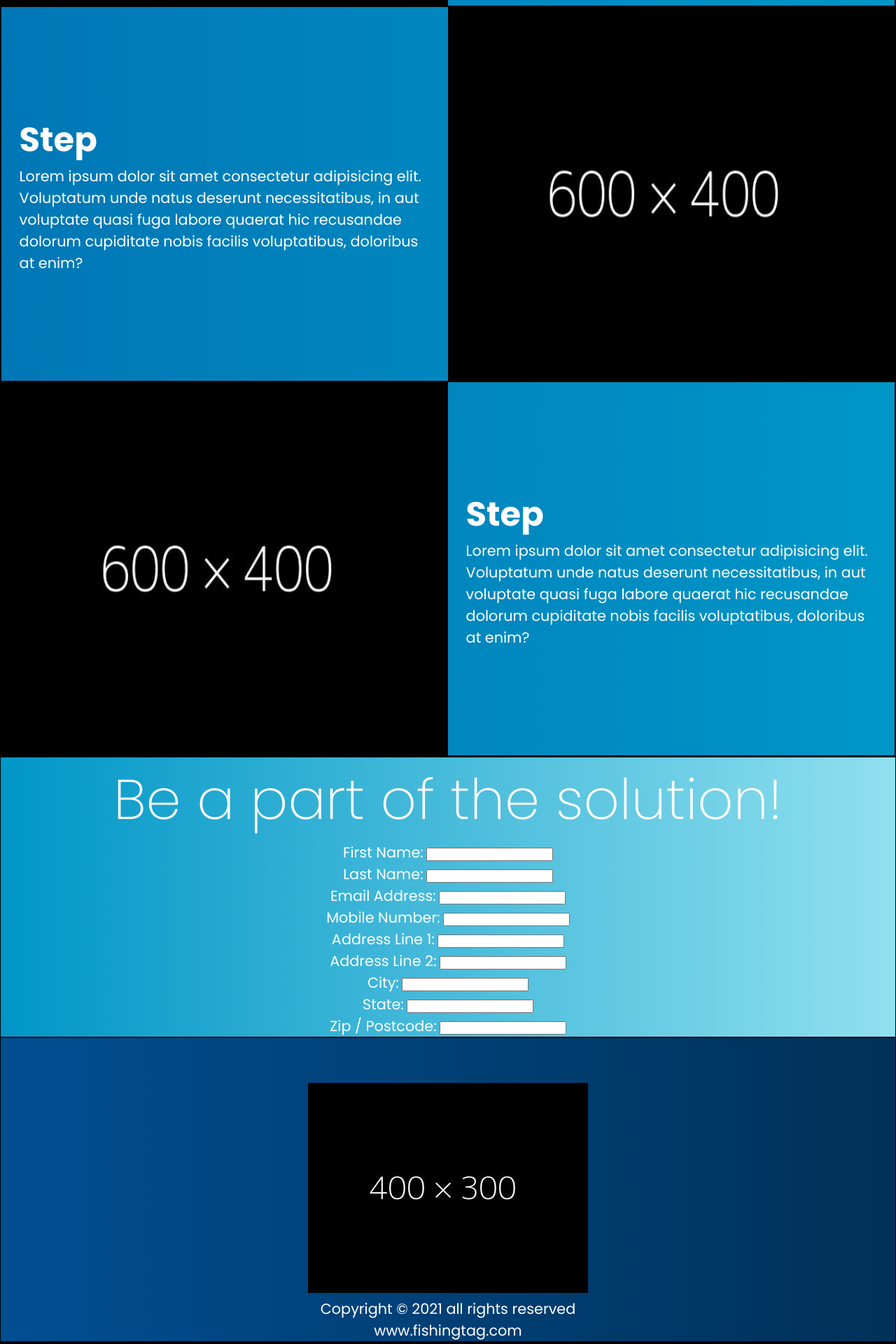
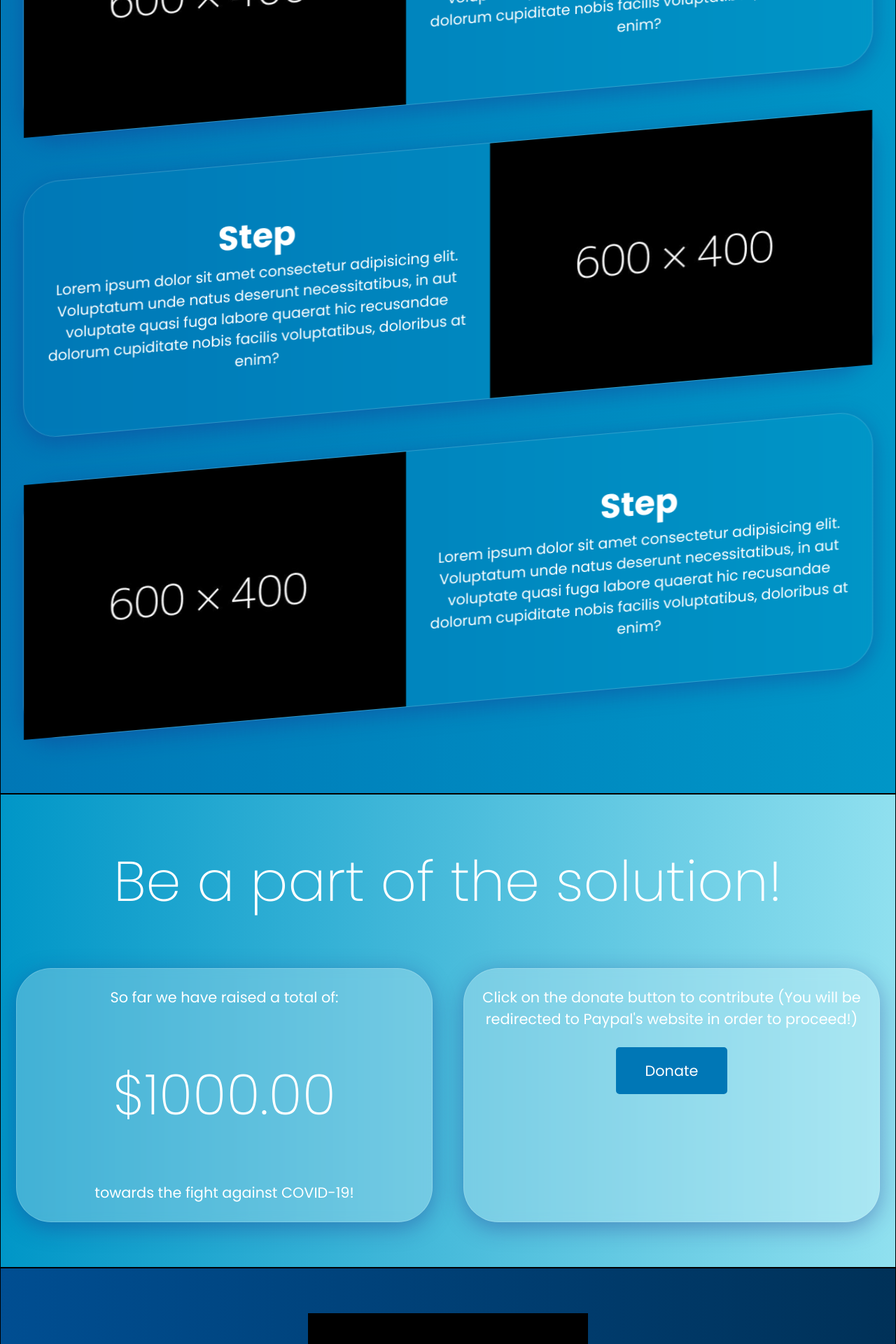
Before and after one commit to djibril-coulybaly/FishingTAG-A2G-Campaign-Website, a PHP site: page / in a window 1280 px wide. Shown: the part 2040-3960 px from the top of the page at 70% size. Run offline with PHP 8.4, Linux system fonts and the light colour scheme.

Commit message:
Added JS functionality + re-structure HTML
Added the Javascript functionality to scroll to a specific part of the page when clicked and to change the colour of the navigation bar when scrolling.

The HTML page was also restructured to include the form, links to pages and the amount raised so far.

Finally the CSS contains the physical changes made as a result of the aforementioned

```diff
--- a/Website/Assets/CSS/styles.css
+++ b/Website/Assets/CSS/styles.css
@@ -16,21 +16,28 @@ Universal Selector = Sets the style for all the elements on the HTML Page
 
 html{
   box-sizing: border-box;
+  height: 100%;
 }
 
 body{
   font-family: 'Poppins', sans-serif;
-  background: linear-gradient(to right,  #004e92, #003158);
+  /* background: linear-gradient(to right,  #004e92, #003158); */
   color: #ffffff;
+  height: 100%;
 }
 
-p, label {
+p {
   font-size: 1.3rem;
 }
 
 a{
   margin: 10px 0;
 }
+
+a:visited {
+  color: #ffffff;
+}
+
 
 h1 {
   font-weight: 200;
@@ -52,6 +59,7 @@ h3 {
 
 .main-content {
     width: 100%;
+    background: linear-gradient(to right,  #004e92, #003158);
 }
 
 nav {
@@ -111,32 +165,48 @@ header{
 
 .companyLogo img {
   display: inline-block;
-  padding: 0 10px;
+  padding: 0 40px;
 }
 
+#partnership{
+  display: inline-block;
+}
 
 .how-it-works{
   border: 1px solid #000000;
   background: linear-gradient(to right, #0077B6, #0096C7);
+  text-align: center;
+  padding-bottom: 4rem;
 }
 
 .steps{
   border: 1px solid #000000;
   display: flex;
+  transform: skewY(-5deg);
+  margin: 2rem;
+  box-shadow: 0 8px 32px 0 rgba( 31, 38, 135, 0.37 );
+  backdrop-filter: blur( 7.5px );
+  border: 1px solid rgba( 255, 255, 255, 0.18 );
+  border-radius: 50px;
+  margin-bottom: 4rem;
 }
 
-.image-contents{
+/* .image-contents{
   width: 50%;
-}
+} */
 
 .text-contents{
-  width: 50%;
-  padding: 12% 1.6rem;
+  width: 60%;
+  /* padding: 12% 1.6rem; */
+  padding: 0 1.6rem;
+  margin-top: auto;
+  margin-bottom: auto;
 }
 
 .image-contents img, .text-contents img {
   width: 100%;
   height: 100%;
+  vertical-align: top;
 }
 
 .donation{
@@ -144,7 +214,96 @@ header{
   background: linear-gradient(to right, #0096C7, #90E0EF);
 }
 
+.donation h1, .how-it-works h1{
+  padding: 4rem 0;
+}
+
+.donation-form {
+  width: 50%;
+  margin-left: auto;
+  margin-right: auto;
+  padding: 4rem;
+  background: rgba( 255, 255, 255, 0.25 );
+  /* background: rgba( 90, 127, 148, 0.9 ); */
+  box-shadow: 0 8px 32px 0 rgba( 31, 38, 135, 0.37 );
+  backdrop-filter: blur( 7.5px );
+  border: 1px solid rgba( 255, 255, 255, 0.18 );
+  border-radius: 50px;
+  margin-bottom: 4rem;
+}
+
+.donation-form .user-box {
+  position: relative;
+}
+
+.donation-form .user-box input {
+  width: 100%;
+  padding: 10px 0;
+  font-size: 16px;
+  color: #fff;
+  margin-bottom: 30px;
+  border: none;
+  border-bottom: 1px solid #fff;
+  outline: none;
+  background: transparent;
+}
+
+.donation-form .user-box label {
+  position: absolute;
+  top:0;
+  left: 0;
+  padding: 10px 0;
+  font-size: 16px;
+  color: #fff;
+  pointer-events: none;
+  transition: .5s;
+}
+
+.donation-form .user-box input:focus ~ label,
+.donation-form .user-box input:valid ~ label {
+  top: -20px;
+  left: 0;
+  color: #03e9f4;
+  font-size: 12px;
+}
+
+.donation-container {
+  display: flex;
+}
+
+.amount-raised, .link-to-donation-form {
+  width: 50%;
+  padding: 1.6rem;
+  margin-left: 1.4rem;
+  margin-right: 1.4rem;
+
+  background: rgba( 255, 255, 255, 0.25 );
+  box-shadow: 0 8px 32px 0 rgba( 31, 38, 135, 0.37 );
+  backdrop-filter: blur( 7.5px );
+  border: 1px solid rgba( 255, 255, 255, 0.18 );
+  border-radius: 50px;
+  margin-bottom: 4rem;
+}
+
 footer{
   border: 1px solid #000000;
   padding-top: 4rem;
 }
+
+#dfb{
+  padding: 1rem 2.5rem;
+  background: #0077B6;
+  color: inherit;
+  border: none;
+  font: inherit;
+  cursor: pointer;
+  outline: inherit;
+  border: 2px solid #0077B6;
+  border-radius: 5px;
+}
+
+#dfbText{
+  font-size: 1.3rem;
+  text-decoration: none;
+  color: #fff;
+}
--- a/Website/index.html
+++ b/Website/index.html
@@ -13,7 +13,7 @@
         <!-- Main Content -->
         <div class="main-content">
             <!-- Header -->
-            <nav>
+            <nav id="navbar">
                 <div class="wrapper nav_container">
                     <!-- Logo -->
                     <div class="logo">
@@ -23,28 +23,29 @@
                     <!-- Re-directs to section of webpage -->
                     <ul class="pageLink">
                         <!-- About the campaign -->
-                        <li><a href="#">About the campaign</a></li>
+                        <li><button onclick="scrollToAboutCampaign();" class="buttonHoverMargin"><p>About the campaign</p></button></li>
                         <!-- How it works -->
-                        <li><a href="#">How it works</a></li>
+                        <li><button onclick="scrollToHowItWorks();" class="buttonHoverMargin"><p>How it works</p></button></li>
                         <!-- Donate Now Button -->
                         <li>
-                            <button><a href="">Donate</a></button>
+                            <button id="buttonNav" onclick="scrollToDonateNow();"><p>Donate</p></button>
                         </li>
                     </ul>
                 </div>
             </nav>
 
             <!-- About the campaign -->
-            <div class="about">
+            <div class="about parallax">
                 <!-- Promotional Video -->
                 <video src=""  autoplay="" controls="" loop="" muted="muted"></video>
 
                 <!-- Title, company logo and info about campaign -->
-                <header>
+                <header id="about-campaign">
                     <h1>Alone to be Together Campaign</h1>
                     <h2>#A2G</h2>
                     <div class="companyLogo">
                         <img src="Assets/Images/displayLogo.jpg" alt="">
+                        <h1 id="partnership">X</h1>
                         <img src="Assets/Images/displayLogo.jpg" alt="">
                     </div>
                     <p>Lorem ipsum dolor, sit amet consectetur adipisicing elit. Eum, excepturi explicabo quasi quas dolorum error et ex quod, itaque totam doloribus fugit autem. Voluptates neque distinctio tempora suscipit iste natus! Lorem ipsum dolor sit amet consectetur adipisicing elit. Ea, facilis! Vel officiis consequuntur perspiciatis corrupti ratione optio tempora deleniti? Officiis nemo voluptates quibusdam quis. Iste at eius aperiam doloremque maxime. Lorem ipsum dolor sit amet consectetur adipisicing elit. Impedit, hic eos. Atque quae dolores praesentium non et animi natus repudiandae fugit eaque vitae! Sint nihil rem ut facilis ex numquam.</p>
@@ -52,7 +53,8 @@
             </div>
 
             <!-- Process of participating in the campaign -->
-            <div class="how-it-works">
+            <div class="how-it-works" id="how-it-works">
+                <h1>How does it work?</h1>
                 <div class="steps">
                     <div class="image-contents">
                         <img src="Assets\Images\how it works.jpg" alt="">
@@ -85,67 +87,134 @@
             </div>
 
             <!-- Donation Form -->
-            <div class="donation">
+            <!-- <div class="donation" id="donate-now">
+                <h1>Be a part of the solution!</h1>
                 <div class="donation-form">
-                    <h1>Be a part of the solution!</h1>
                     <form action="" method="post">
-                        <label for="firstName">First Name:</label>
-                        <input type="text" name="firstName" id="firstName">
+                        <div class="user-box">
+                            <input type="text" name="firstName" id="firstName" required="">
+                            <label for="firstName">First Name:</label>
+                        </div>
 
-                        <br>
+                        <div class="user-box">
+                            <input type="text" name="lastName" id="lastName" required="">
+                            <label for="lastName">Last Name:</label>
+                        </div>
 
-                        <label for="lastName">Last Name:</label>
-                        <input type="text" name="lastName" id="lastName">
+                        <div class="user-box">
+                            <input type="email" name="emailAddress" id="emailAddress" required="">
+                            <label for="emailAddress">Email Address:</label>
+                        </div>
 
-                        <br>
+                        <div class="user-box">
+                            <input type="tel" name="mobileNumber" id="mobileNumber" required="">
+                            <label for="mobileNumber">Mobile Number:</label>
+                        </div>
 
-                        <label for="emailAddress">Email Address:</label>
-                        <input type="email" name="emailAddress" id="emailAddress">
+                        <div class="user-box">
+                            <input type="text" name="addressLine1" id="addressLine1" required="">
+                            <label for="addressLine1">Address Line 1:</label>
+                        </div>
 
-                        <br>
+                        <div class="user-box">
+                            <input type="text" name="addressLine2" id="addressLine2" required="">
+                            <label for="addressLine2">Address Line 2:</label>
+                        </div>
 
-                        <label for="mobileNumber">Mobile Number:</label>
-                        <input type="tel" name="mobileNumber" id="mobileNumber">
+                        <div class="user-box">
+                            <input type="text" name="city" id="city" required="">
+                            <label for="city">City:</label>
+                        </div>
 
-                        <br>
+                        <div class="user-box">
+                            <input type="text" name="state" id="state" required="">
+                            <label for="state">State:</label>
+                        </div>
 
-                        <label for="addressLine1">Address Line 1:</label>
-                        <input type="text" name="addressLine1" id="addressLine1">
+                        <div class="user-box">
+                            <input type="text" name="zipPostcode" id="zipPostcode" required="">
+                            <label for="zipPostcode">Zip / Postcode:</label>
+                        </div>
 
-                        <br>
-
-                        <label for="addressLine2">Address Line 2:</label>
-                        <input type="text" name="addressLine2" id="addressLine2">
-
-                        <br>
-
-                        <label for="city">City:</label>
-                        <input type="text" name="city" id="city">
-
-                        <br>
-
-                        <label for="state">State:</label>
-                        <input type="text" name="state" id="state">
-
-                        <br>
-
-                        <label for="zipPostcode">Zip / Postcode:</label>
-                        <input type="text" name="zipPostcode" id="zipPostcode">
+                        <button id="dfb"><a id="dfbText" href="">Donate</a></button>
                     </form>
                 </div>
+            </div> -->
+
+            <!-- Amount Raised and Link to Donation Form -->
+            <div class="donation" id="donate-now">
+                <h1>Be a part of the solution!</h1>
+
+                <div class="donation-container">
+                    <div class="amount-raised">
+                        <p>So far we have raised a total of:</p>
+                        <h1>$1000.00</h1>
+                        <p>towards the fight against COVID-19!</p>
+                    </div>
+                    <div class="link-to-donation-form">
+                        <p>Click on the donate button to contribute (You will be redirected to Paypal's website in order to proceed!)</p>
+                        <br>
+                        <button id="dfb"><a id="dfbText" href="">Donate</a></button>
+                    </div>
+                </div>
+
             </div>
 
             <!-- Footer -->
-            <footer>
+            <footer class="parallax">
                 <!-- FishingTAG Logo -->
                 <div class="footerLogo">
                     <img src="Assets/Images/displayLogo.jpg" alt="">
                 </div>
 
                 <!-- Copyright Information -->
-                <p>Copyright © 2021 all rights reserved</p>
-                <p>www.fishingtag.com</p>
+                <a href=""><p>Copyright © 2021 all rights reserved</p></a>
+                <a href="https://www.fishingtag.com">www.fishingtag.com</a>
             </footer>
         </div>
+
+        <script type="text/javascript">
+            window.onscroll = () => {
+                const nav = document.querySelector('#navbar');
+                if(this.scrollY <= 10) nav.className = '';
+                else nav.className = 'scroll';
+            };
+
+            function scrollToAboutCampaign(){
+                var element = document.getElementById('about-campaign');
+                var headerOffset = 100;
+                var elementPosition = element.offsetTop;
+                var offsetPosition = elementPosition - headerOffset;
+
+                window.scrollTo({
+                    top: offsetPosition,
+                    behavior: "smooth"
+                });
+            }
+
+            function scrollToHowItWorks(){
+                var element = document.getElementById('how-it-works');
+                var headerOffset = 100;
+                var elementPosition = element.offsetTop;
+                var offsetPosition = elementPosition - headerOffset;
+
+                window.scrollTo({
+                    top: offsetPosition,
+                    behavior: "smooth"
+                });
+            }
+
+            function scrollToDonateNow(){
+                var element = document.getElementById('donate-now');
+                var headerOffset = 100;
+                var elementPosition = element.offsetTop;
+                var offsetPosition = elementPosition - headerOffset;
+
+                window.scrollTo({
+                    top: offsetPosition,
+                    behavior: "smooth"
+                });
+            }
+        </script>
     </body>
 </html>
```
Also changed, not shown: other parts of Website/Assets/CSS/styles.css (+48 -2 lines).
